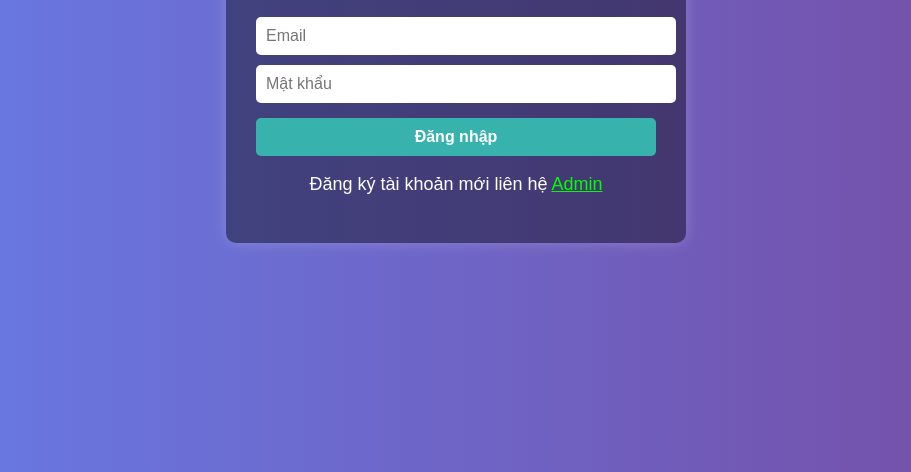
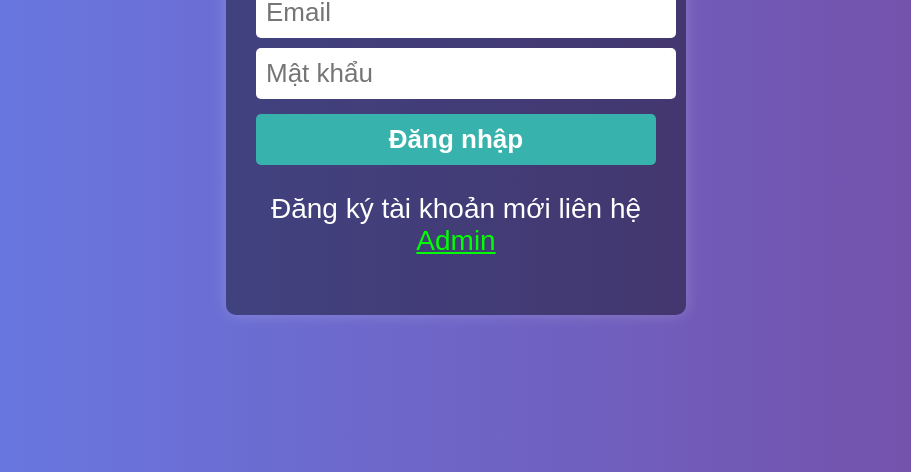
Before and after one commit to ngocdo1307/ngocdo, a plain HTML site: page index.html in a window 1280 px wide. Shown: the part 328-800 px from the top of the page, without its empty margins (184-1095 px from the left). Drawn offline with Linux system fonts and the light colour scheme.

Commit message:
Update stylechinh.css

```diff
--- a/stylechinh.css
+++ b/stylechinh.css
@@ -17,7 +17,7 @@ body {
   max-width: 400px;    /* nhưng tối đa 400px */
   box-shadow: 0 0 15px rgba(255, 255, 255, 0.2);
   text-align: center;
-  font-size: 18px;
+  font-size: 28px;
 }
 
 input {
@@ -26,7 +26,7 @@ input {
   margin-top: 10px;
   border: none;
   border-radius: 5px;
-   font-size: 16px;
+   font-size: 26px;
 }
 
 button {
@@ -39,7 +39,7 @@ button {
   color: white;
   font-weight: bold;
   cursor: pointer;
-   font-size: 16px;
+   font-size: 26px;
 }
 
 button:hover {
```
